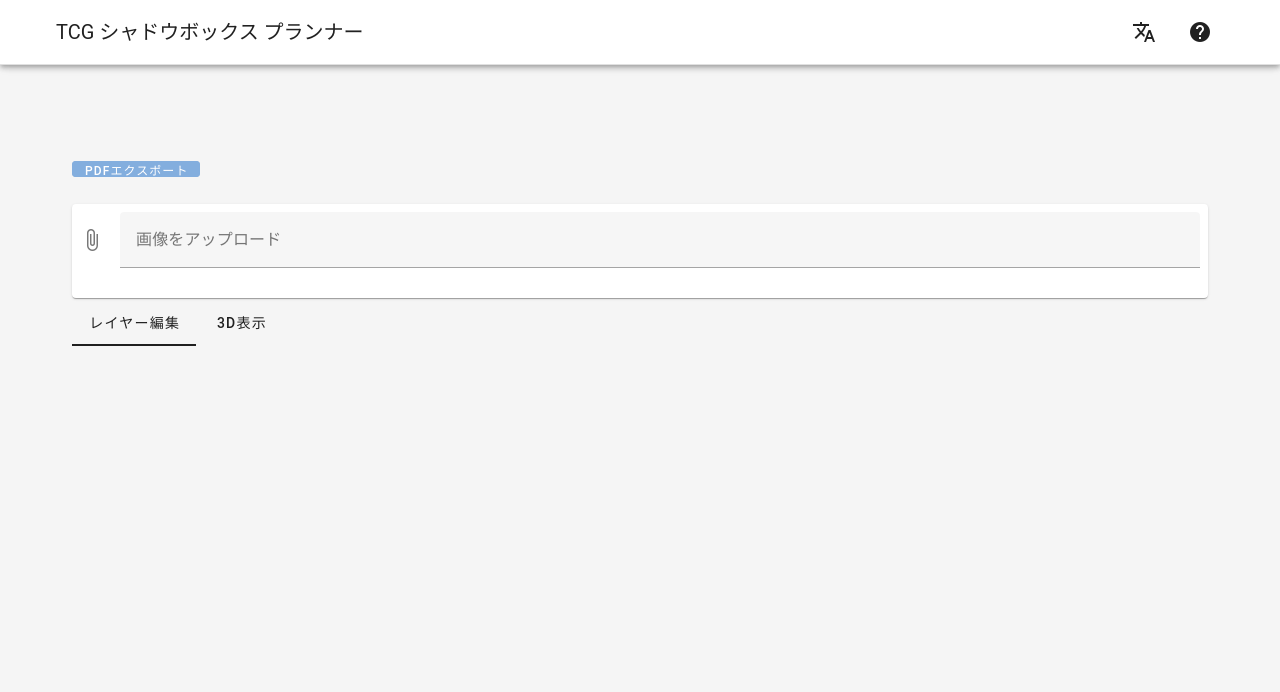
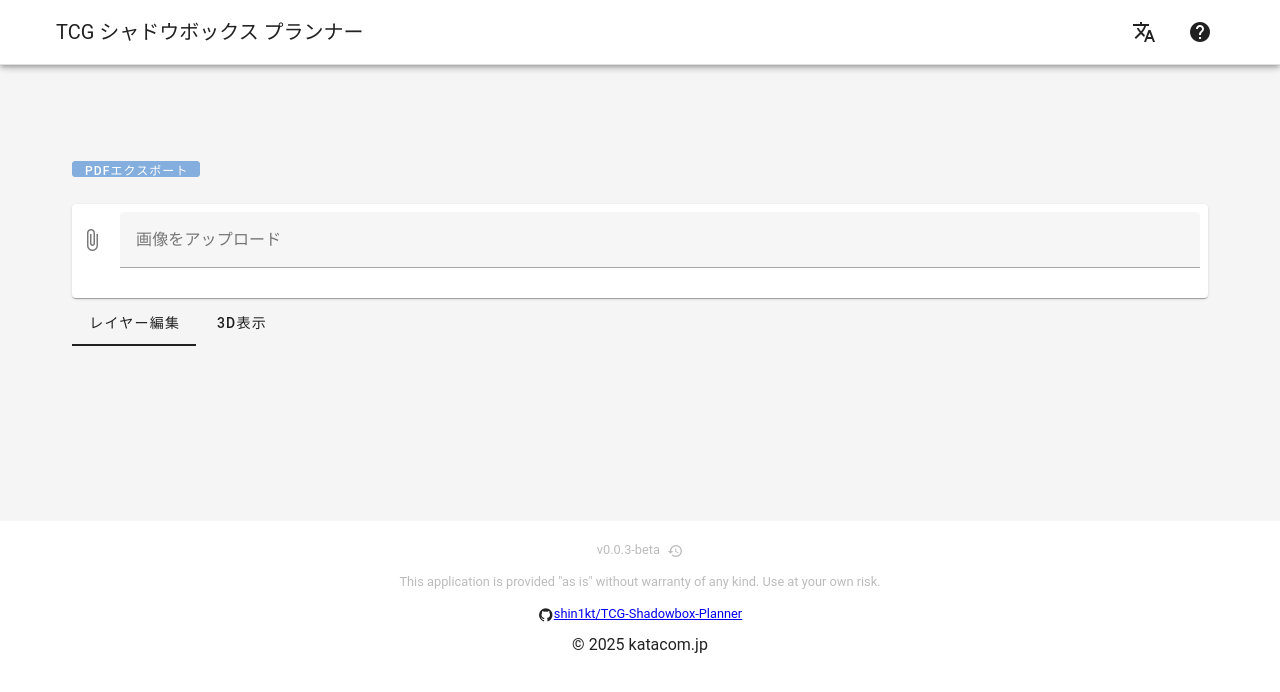
Before and after one commit to shin1kt/TCG-Shadowbox-Planner, a Nuxt app in the folder app/: page / in a window 1280 px wide. Shown: the top 692 px of the page. Built offline with nearby package versions, Linux system fonts and the light colour scheme.

Commit message:
feat: アプリケーションのバージョンを0.0.3-betaに更新し、多言語対応機能を追加。フッターコンポーネントを新規作成し、変更履歴へのリンクを実装。

```diff
--- a/app/app.vue
+++ b/app/app.vue
@@ -6,12 +6,11 @@
         <NuxtPage />
       </v-container>
     </v-main>
+    <AppFooter />
   </v-app>
 </template>
 
-<script setup lang="ts">
-import AppHeader from "~/components/AppHeader.vue";
-</script>
+<script setup lang="ts"></script>
 
 <style>
 .v-application {
--- /dev/null
+++ b/app/components/AppFooter.vue
@@ -0,0 +1,58 @@
+<script setup lang="ts">
+import { version } from "~/package.json";
+
+const openChangelog = () => {
+  navigateTo(
+    "https://github.com/shin1kt/TCG-Shadowbox-Planner/blob/main/CHANGELOG.md",
+    {
+      external: true,
+    }
+  );
+};
+</script>
+
+<template>
+  <v-footer class="d-flex flex-column">
+    <div class="px-4 py-2 text-center w-100">
+      <div class="mb-2">
+        <small class="text-disabled">
+          v{{ version }}
+          <v-tooltip location="top">
+            <template v-slot:activator="{ props }">
+              <v-icon
+                size="small"
+                v-bind="props"
+                class="ms-1"
+                @click="openChangelog"
+                style="cursor: pointer"
+              >
+                mdi-history
+              </v-icon>
+            </template>
+            変更履歴を表示
+          </v-tooltip>
+        </small>
+      </div>
+      <div class="mb-2">
+        <small class="text-disabled">
+          This application is provided "as is" without warranty of any kind. Use
+          at your own risk.
+        </small>
+      </div>
+      <div class="mb-2">
+        <small>
+          <v-icon size="small">mdi-github</v-icon>
+          <a
+            href="https://github.com/shin1kt/TCG-Shadowbox-Planner"
+            target="_blank"
+            rel="noopener noreferrer"
+            >shin1kt/TCG-Shadowbox-Planner</a
+          >
+        </small>
+      </div>
+      <div>
+        <span>&copy; 2025 katacom.jp</span>
+      </div>
+    </div>
+  </v-footer>
+</template>
--- a/app/package.json
+++ b/app/package.json
@@ -1,6 +1,6 @@
 {
   "name": "tcg-shadowbox-planner",
-  "version": "0.0.2-beta",
+  "version": "0.0.3-beta",
   "private": true,
   "type": "module",
   "scripts": {
```
Also changed, not shown: 2 other files (tests, documents, lock files or other folders).
